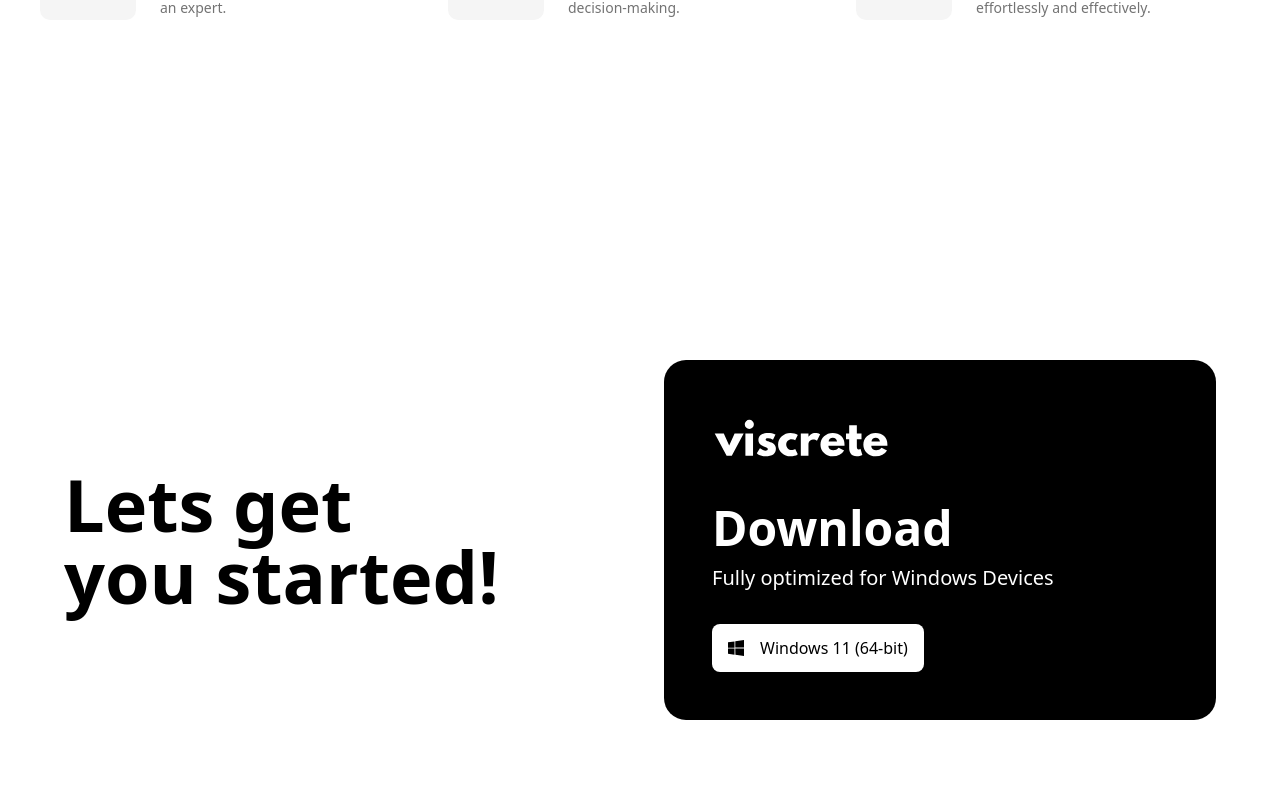
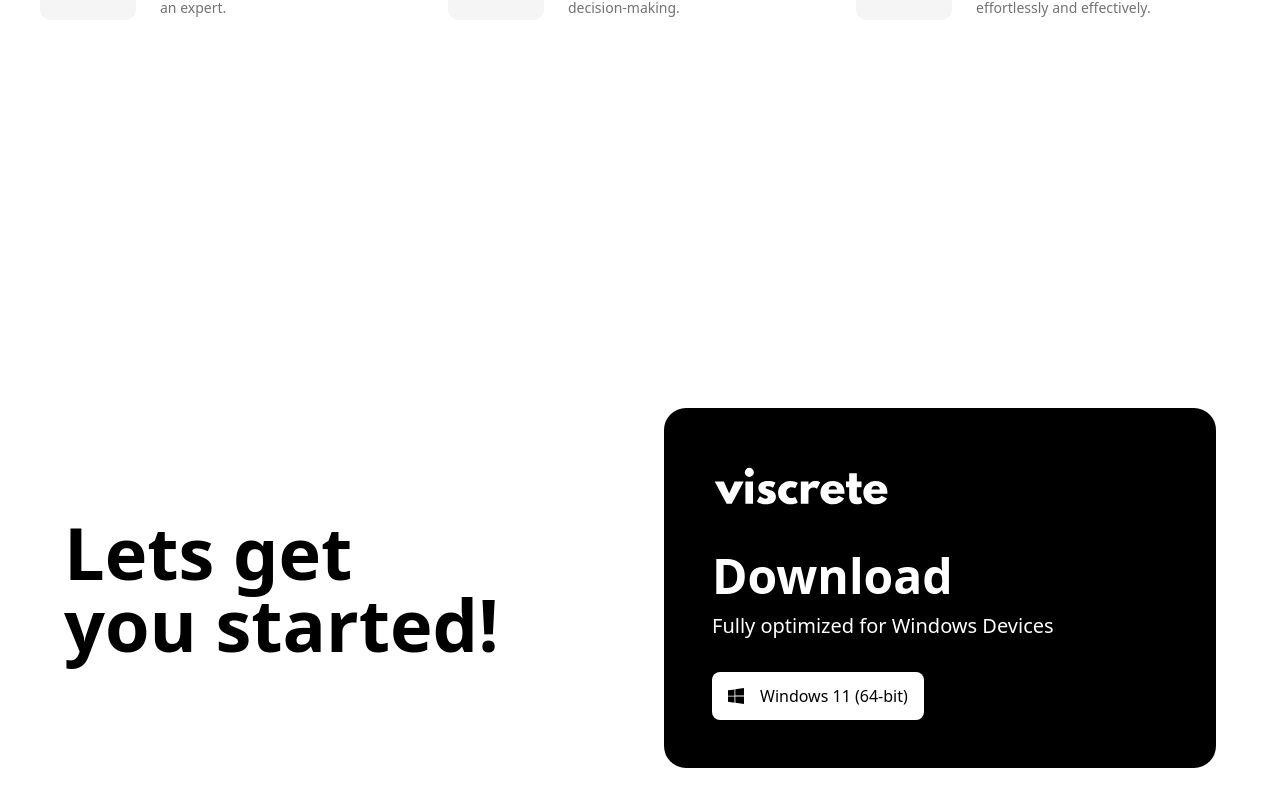
Before and after one commit to Magzzi/viscrete, a Next.js app in the folder frontend/: page / in a window 1280 px wide. Shown: the part 2372-3178 px from the top of the page. Before the commit the page ends 3124 px from the top, so only its background shows below. Built offline with nearby package versions, Linux system fonts and the light colour scheme.

Commit message:
increased gs padding

```diff
--- a/frontend/app/page.tsx
+++ b/frontend/app/page.tsx
@@ -75,7 +75,7 @@
         <Features/>
 
         {/* Get Started Section */}
-        <section className="mt-8 md:mt-12 lg:mt-48 px-8 md:px-12">
+        <section className="mt-8 md:mt-12 lg:mt-48 py-8 md:py-12 px-8 md:px-12">
           <div className="grid grid-cols-1 lg:grid-cols-2 gap-8 lg:gap-12 items-center">
             {/* Left Side - Text */}
             <div className="text-center lg:text-left">
```
